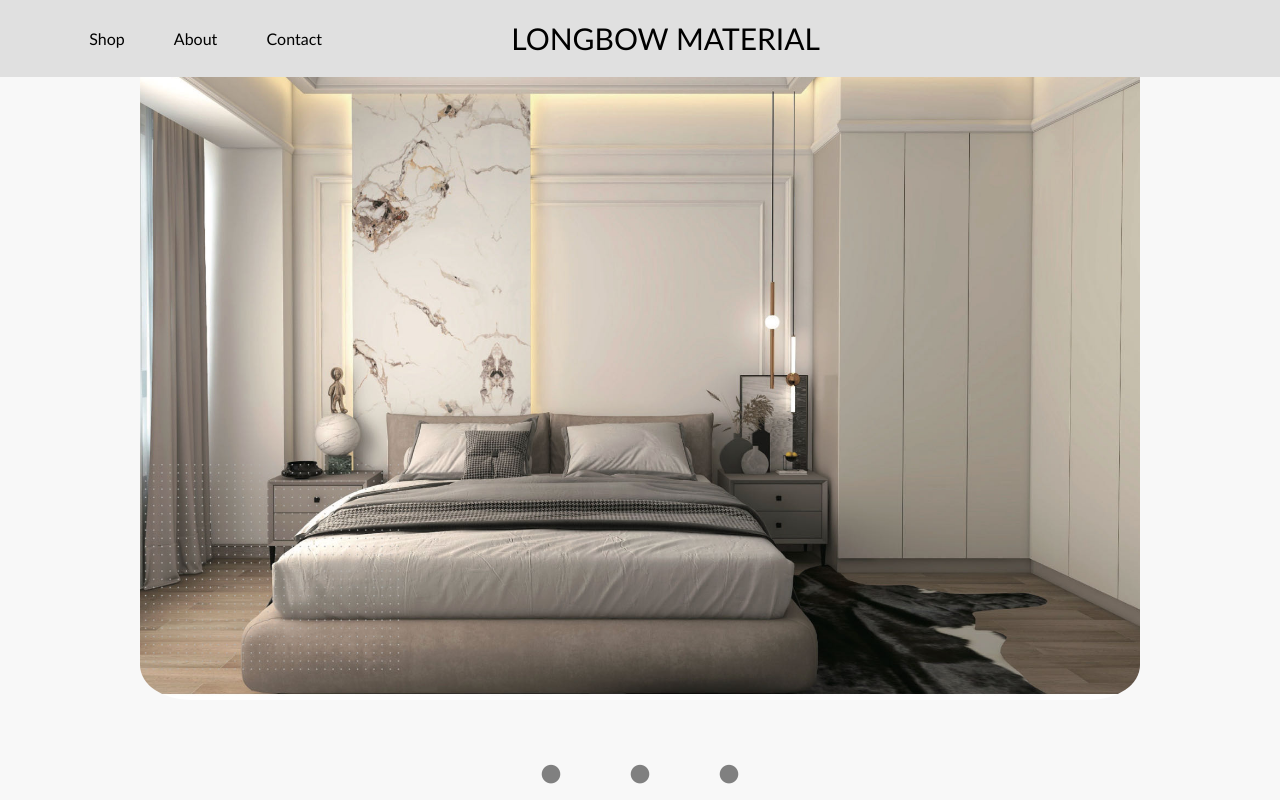
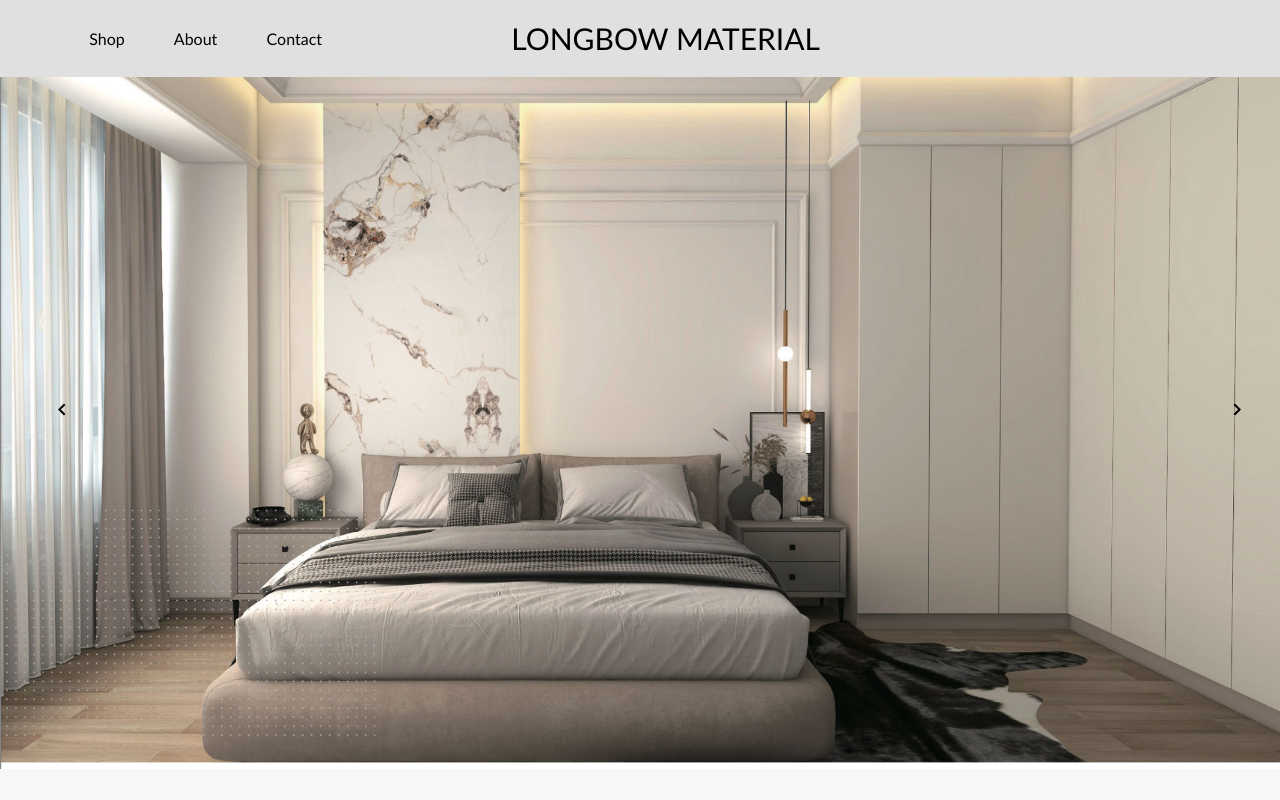
Before and after one commit to yizhou-Wu/LongBow, a React (Vite) app: page / in a window 1280 px wide. Shown: the top 800 px of the page. Built offline with nearby package versions, Linux system fonts and the light colour scheme.

Commit message:
update image overlay and add button to switch between images

```diff
--- a/src/ImageSlider.tsx
+++ b/src/ImageSlider.tsx
@@ -1,85 +1,101 @@
-// import React from 'react';
-import { useState, useEffect } from "react";
-
-const slides = [
-  { url: "http://localhost:5173/Floor1.jpg", title: "floor" },
-  { url: "http://localhost:5173/Room1.jpg", title: "room" },
-  { url: "http://localhost:5173/Handle1.jpg", title: "handle" },
-];
+import { useEffect, useState } from "react";
 
 const ImageSlider = () => {
   const [currentIndex, setCurrentIndex] = useState(0);
-  const imageContainerStyle = {
-    width: "100%",
-    height: "100%",
-    backgroundSize: "cover",
-    backgroundPosition: "center",
-    borderRadius: "5%",
-    backgroundImage: `url(${slides[currentIndex].url})`,
-    transition: "background-image 0.5s ease-in-out",
-  };
-  const goToSlide = (slideIndex: number) => {
-    setCurrentIndex(slideIndex);
-  };
+  const images = [
+    "http://localhost:5173/Floor1.jpg",
+    "http://localhost:5173/Room1.jpg",
+    "http://localhost:5173/Handle1.jpg",
+  ];
+
   useEffect(() => {
     // Automatically change slide every 3 seconds (adjust as needed)
     const interval = setInterval(() => {
-      const nextIndex = (currentIndex + 1) % slides.length;
+      const nextIndex = (currentIndex + 1) % images.length;
       setCurrentIndex(nextIndex);
-    }, 3000);
+    }, 5000);
 
     return () => {
       // Clear the interval when the component is unmounted
       clearInterval(interval);
     };
   }, [currentIndex]);
+
+  const goToPrevSlide = () => {
+    setCurrentIndex((prevIndex) =>
+      prevIndex === 0 ? images.length - 1 : prevIndex - 1
+    );
+  };
+
+  const goToNextSlide = () => {
+    setCurrentIndex((prevIndex) =>
+      prevIndex === images.length - 1 ? 0 : prevIndex + 1
+    );
+  };
   return (
-    <div className="image-slider-container">
-      <div className="image-slider">
-        <div style={imageContainerStyle}></div>
-        <div className="dot-container">
-          {slides.map((slide, slideIndex) => (
-            <div
-              className="dot-index"
-              key={slideIndex}
-              onClick={() => goToSlide(slideIndex)}
-            >
-              •
-            </div>
-          ))}
-        </div>
-      </div>
+    <>
+      <button className="slider-button prev" onClick={goToPrevSlide}>
+        <svg
+          xmlns="http://www.w3.org/2000/svg"
+          width="24"
+          height="24"
+          viewBox="0 0 24 24"
+        >
+          <path d="M15.41 7.41L14 6l-6 6 6 6 1.41-1.41L10.83 12z" />
+        </svg>
+      </button>
+      <button className="slider-button next" onClick={goToNextSlide}>
+        <svg
+          xmlns="http://www.w3.org/2000/svg"
+          width="24"
+          height="24"
+          viewBox="0 0 24 24"
+        >
+          <path d="M10 6L8.59 7.41 13.17 12l-4.58 4.59L10 18l6-6z" />
+        </svg>
+      </button>
+      <img
+        className="slider-image"
+        src={images[currentIndex]}
+        alt={`Slide ${currentIndex + 1}`}
+      />
       <style jsx>
         {`
-          .image-slider-container {
-            display: flex;
-            height: 1000px;
-            align-items: center;
+          .image-slider {
+            position: relative;
+            max-height: 100vh;
+            margin-top: 50px;
           }
 
-          .image-slider {
-            display: inline-block;
-            height: 700px;
-            width: 1000px;
-            margin: 0 auto;
-            align-items: center;
-            justify-content: center;
+          .slider-button {
+            position: absolute;
+            top: 50%;
+            transform: translateY(-50%);
+            background: transparent;
+            border: none;
+            cursor: pointer;
+            padding: 10px;
+            height: 25px;
+            width: 25px;
           }
-          .dot-container {
-            display: flex;
-            padding-top: 20px;
-            justify-content: center;
+
+          .prev {
+            left: 2.5rem;
           }
-          .dot-index {
-            font-size: 50px;
-            margin: 20px;
-            padding-left: 10px;
-            padding-right: 10px;
-            color: grey;
+
+          .next {
+            right: 2.5rem;
+          }
+
+          .slider-image {
+            width: 100%;
+            height: auto;
+            max-height: 100vh;
           }
         `}
       </style>
-    </div>
+    </>
   );
 };
+
 export default ImageSlider;
```
